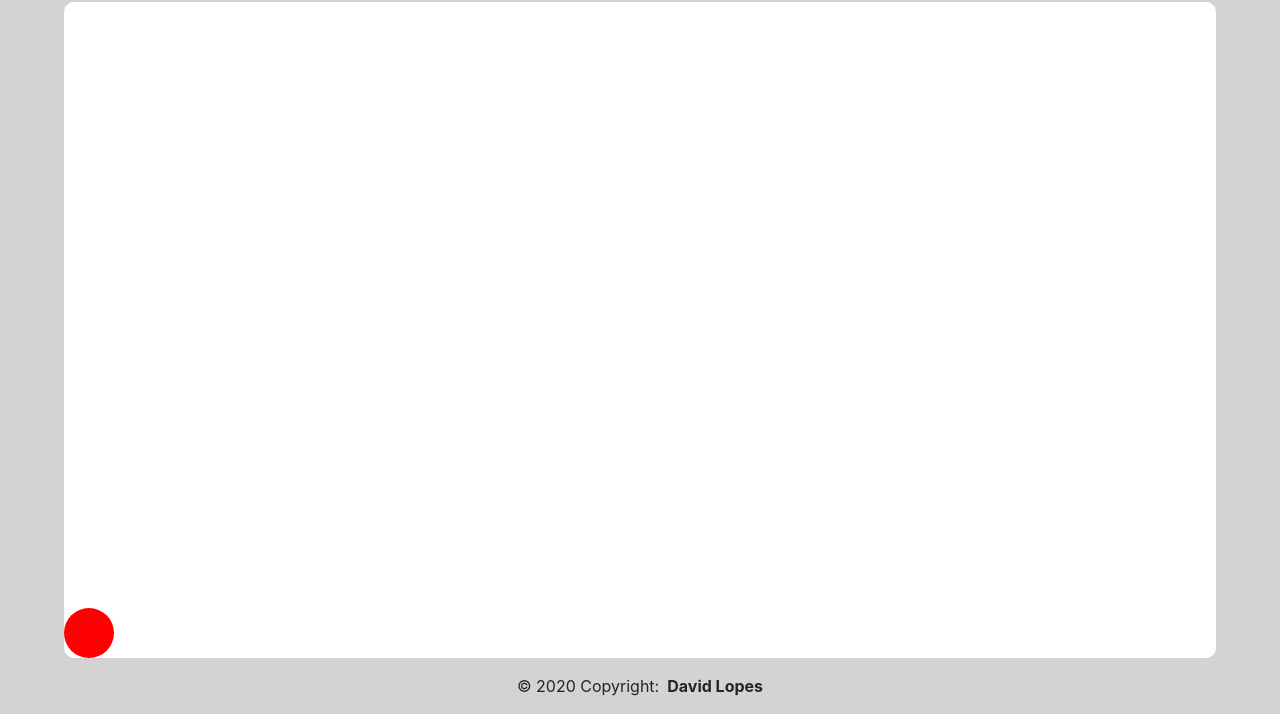
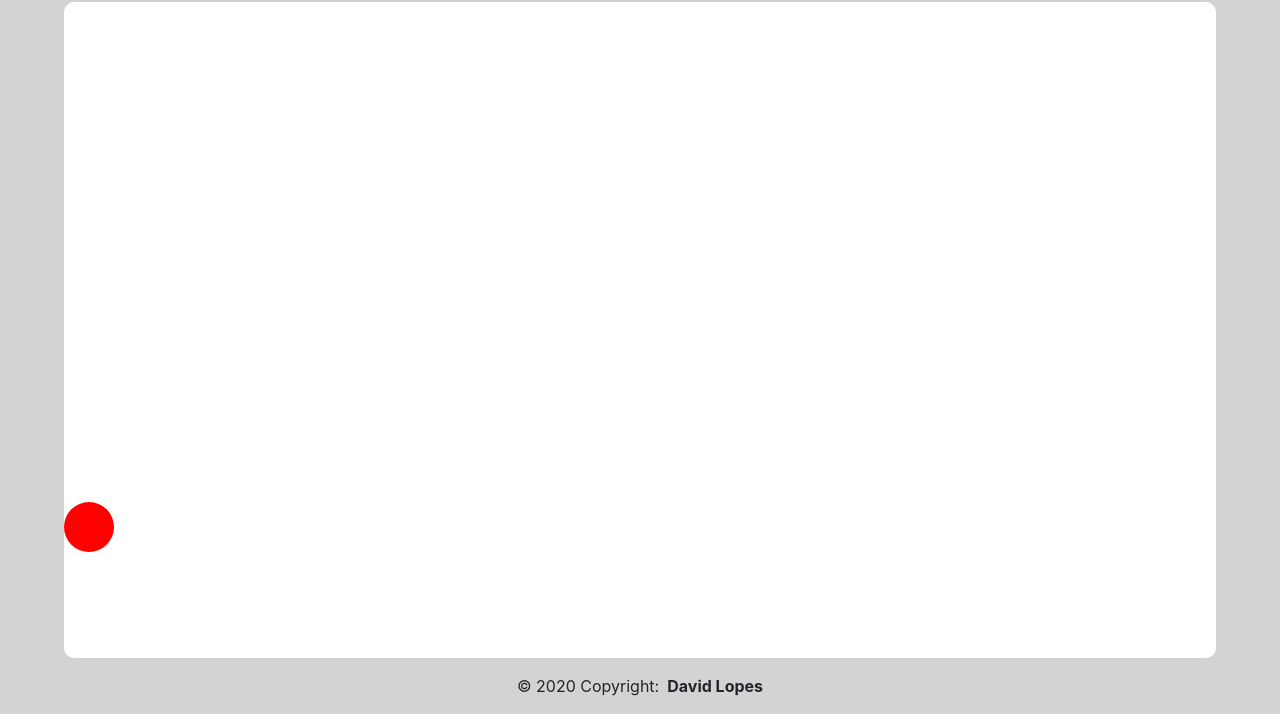
Before and after one commit to DavidmLopes/ReactionGame, a plain HTML site: page index.html in a window 1280 px wide. Shown: the part 86-800 px from the top of the page. Drawn offline with Linux system fonts and the light colour scheme.

Commit message:
Test IOS

```diff
--- a/index.html
+++ b/index.html
@@ -29,7 +29,7 @@
         <button id="startButton" type="button" class="btn btn-outline-dark mx-auto my-auto" onclick="start()" style="display: none;">
             <b>START</b>
         </button>
-        <div id="circle" style="top:calc(100% - 50px)"></div>
+        <div id="circle" style="top:500px"></div>
         <script src="_javascript/game.js"></script>
     </div>
     <footer class="row justify-content-center py-3">
```
